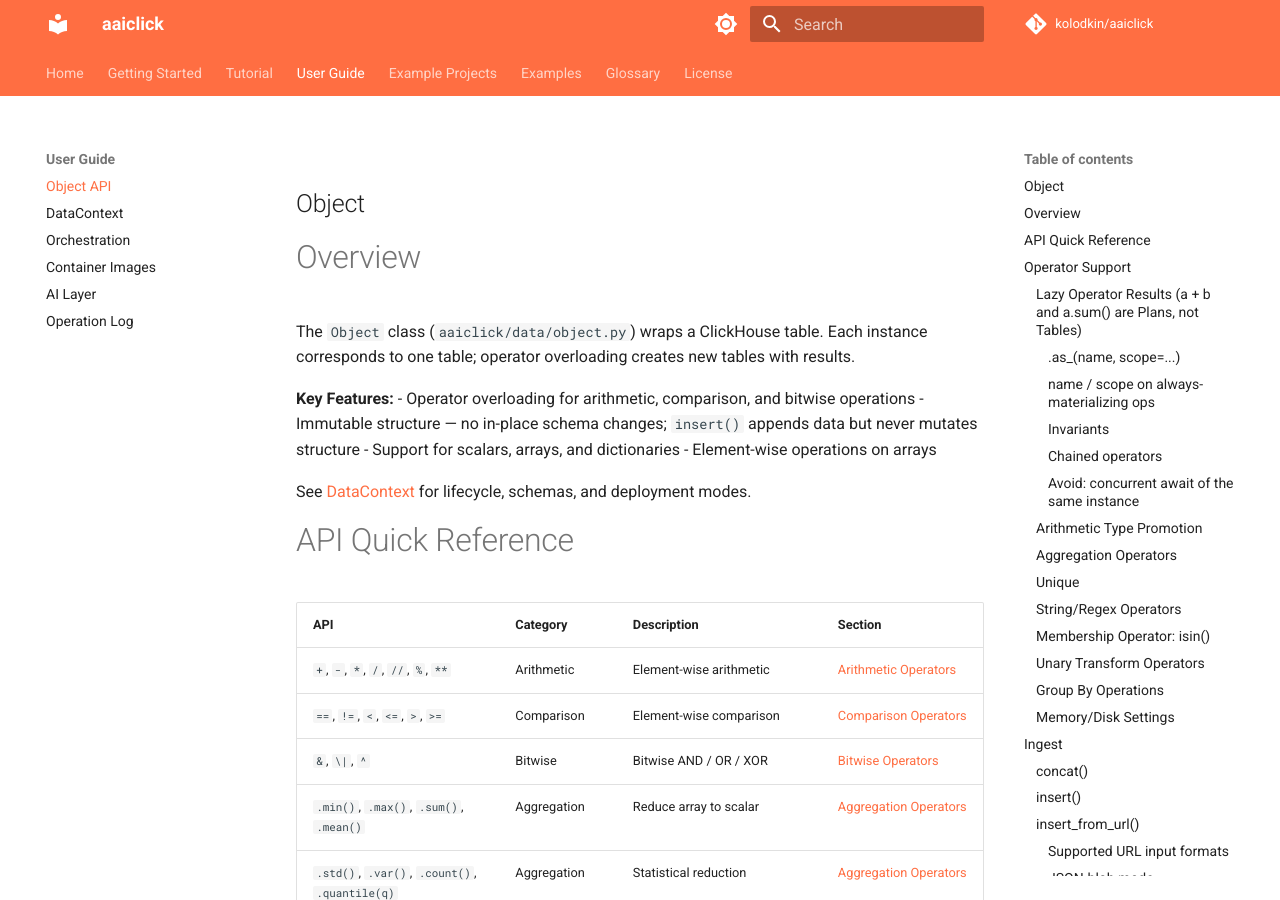
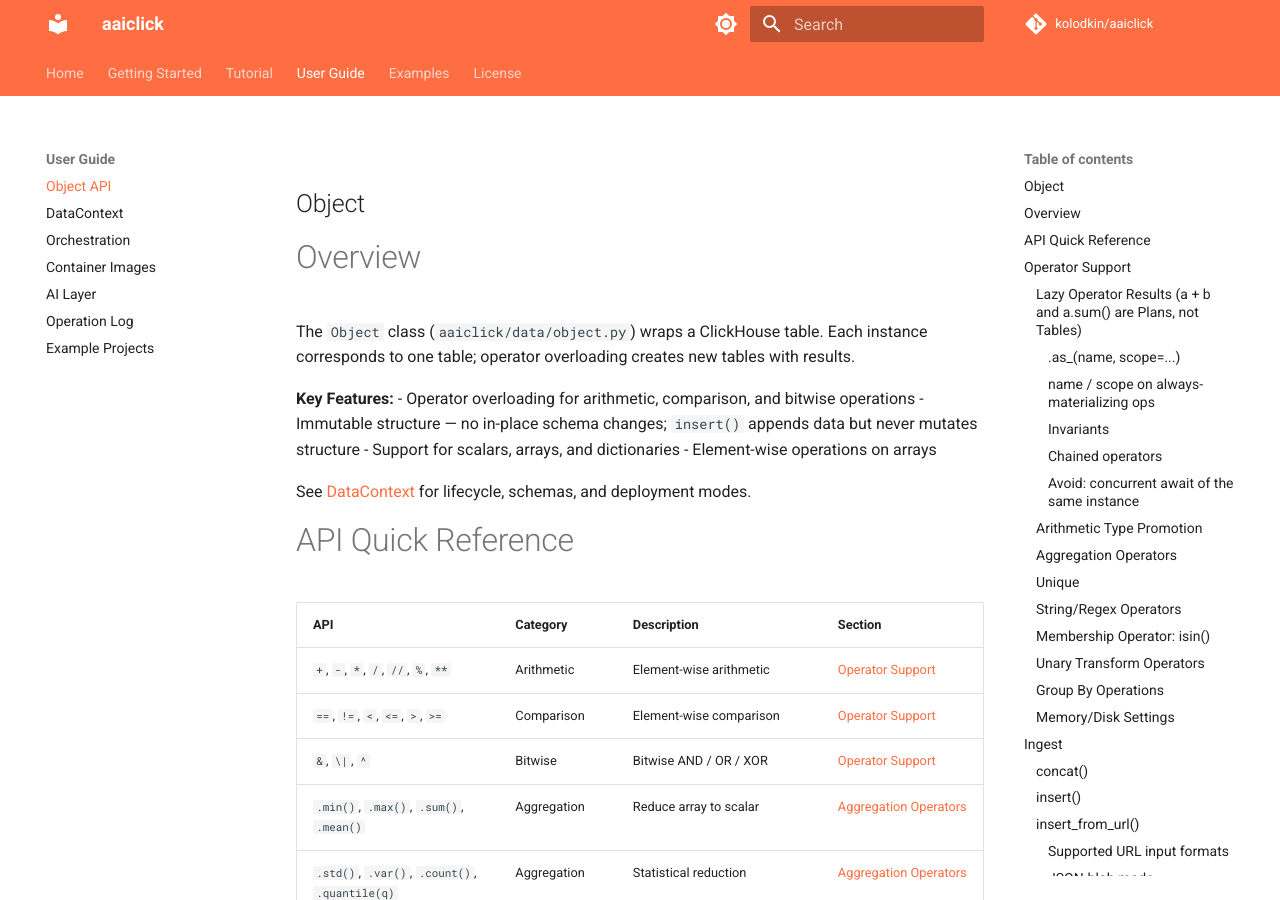
Before and after one commit to kolodkin/aaiclick, an MkDocs documentation site: the page built from docs/user_guide/object.md, in a window 1280 px wide and 900 px high. Built offline with MkDocs 1.6.1 and Material for MkDocs 9.7.7, drawn with Linux system fonts in a browser that asks for light colours; comment, search, counter and statistics services are not loaded.

Commit message:
docs: fix broken heading anchors left by the user_guide split (#350)
* docs: fix broken heading anchors left by the user_guide split

- glossary.md: LazyOperator link used a stale slug for the 'Lazy Operator
  Results' heading in user_guide/object.md
- user_guide/object.md: quick-reference rows for arithmetic/comparison/
  bitwise operators pointed to sections that don't exist; point them to
  the Operator Support section that covers them

Verified with a strict mkdocs build: no remaining link or anchor issues.

Co-Authored-By: Claude Fable 5 <noreply@anthropic.com>
Claude-Session: https://claude.ai/code/session_01NctPLfvuMEdjV5PZkzvGs2

* docs: move Example Projects under the User Guide nav section

The page lives in user_guide/ but was still a top-level nav tab left
over from the pre-split layout.

Co-Authored-By: Claude Fable 5 <noreply@anthropic.com>
Claude-Session: https://claude.ai/code/session_01NctPLfvuMEdjV5PZkzvGs2

* docs: drop the glossary page

Orphan page with no inbound links whose entries duplicate the user
guide: fieldtype and snowflake naming are covered in data_context.md,
chdb in getting_started.md, and Object/View/LazyOperator concepts in
object.md.

Co-Authored-By: Claude Fable 5 <noreply@anthropic.com>
Claude-Session: https://claude.ai/code/session_01NctPLfvuMEdjV5PZkzvGs2

---------

Co-authored-by: Claude <noreply@anthropic.com>

```diff
--- a/docs/user_guide/object.md
+++ b/docs/user_guide/object.md
@@ -17,9 +17,9 @@ See [DataContext](data_context.md) for lifecycle, schemas, and deployment modes.
 
 | API                                              | Category         | Description                                   | Section                                                              |
 |--------------------------------------------------|------------------|-----------------------------------------------|----------------------------------------------------------------------|
-| `+`, `-`, `*`, `/`, `//`, `%`, `**`              | Arithmetic       | Element-wise arithmetic                       | [Arithmetic Operators](#arithmetic-operators)                        |
-| `==`, `!=`, `<`, `<=`, `>`, `>=`                 | Comparison       | Element-wise comparison                       | [Comparison Operators](#comparison-operators)                        |
-| `&`, `\|`, `^`                                   | Bitwise          | Bitwise AND / OR / XOR                        | [Bitwise Operators](#bitwise-operators)                              |
+| `+`, `-`, `*`, `/`, `//`, `%`, `**`              | Arithmetic       | Element-wise arithmetic                       | [Operator Support](#operator-support)                                |
+| `==`, `!=`, `<`, `<=`, `>`, `>=`                 | Comparison       | Element-wise comparison                       | [Operator Support](#operator-support)                                |
+| `&`, `\|`, `^`                                   | Bitwise          | Bitwise AND / OR / XOR                        | [Operator Support](#operator-support)                                |
 | `.min()`, `.max()`, `.sum()`, `.mean()`          | Aggregation      | Reduce array to scalar                        | [Aggregation Operators](#aggregation-operators)                      |
 | `.std()`, `.var()`, `.count()`, `.quantile(q)`   | Aggregation      | Statistical reduction                         | [Aggregation Operators](#aggregation-operators)                      |
 | `.count_if(condition)`                           | Aggregation      | Count rows matching condition(s)              | [Aggregation Operators](#aggregation-operators)                      |
--- a/mkdocs.yml
+++ b/mkdocs.yml
@@ -70,7 +70,7 @@ nav:
     - Container Images: user_guide/container_images.md
     - AI Layer: user_guide/ai.md
     - Operation Log: user_guide/oplog.md
-  - Example Projects: user_guide/example_projects.md
+    - Example Projects: user_guide/example_projects.md
   - Examples:
     - Basic Operators: examples/basic_operators.md
     - Array Operators: examples/array_operators.md
@@ -86,5 +86,4 @@ nav:
     - Nullable Columns: examples/nullable.md
     - Orchestration Basics: examples/orchestration_basic.md
     - Orchestration Dynamic: examples/orchestration_dynamic.md
-  - Glossary: glossary.md
   - License: LICENSE.md
```
Also changed, not shown: docs/glossary.md (deleted, +0 -86 lines).
